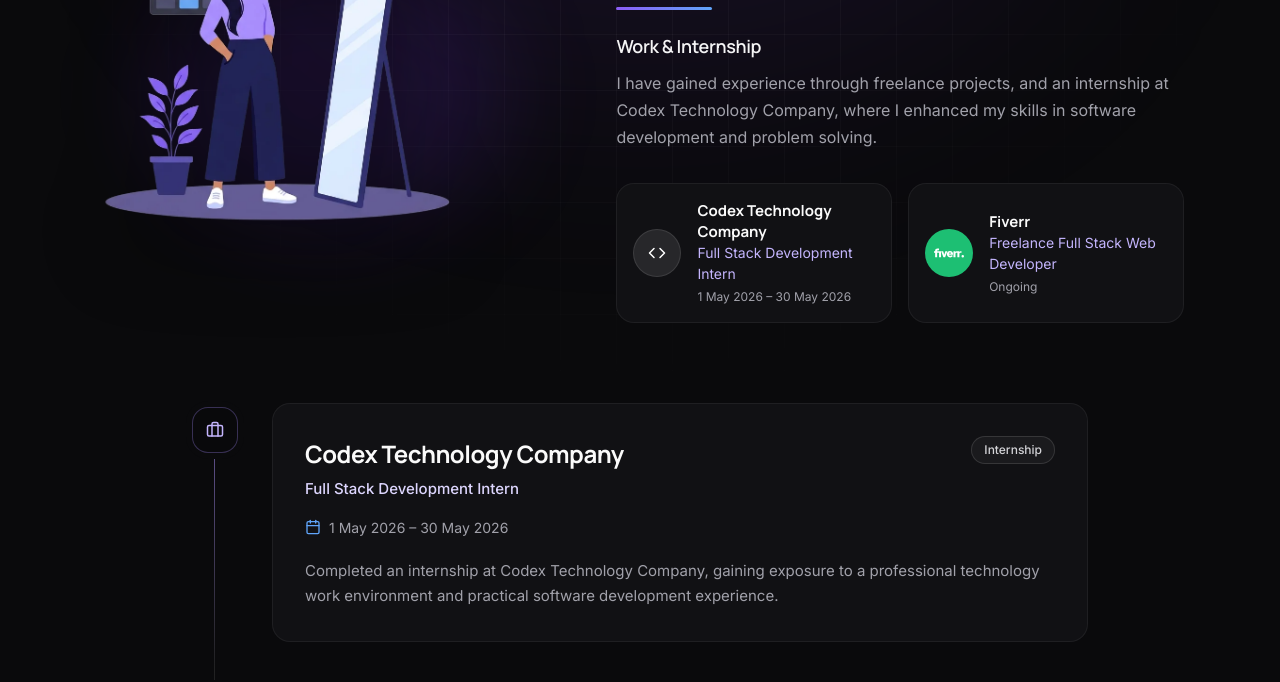
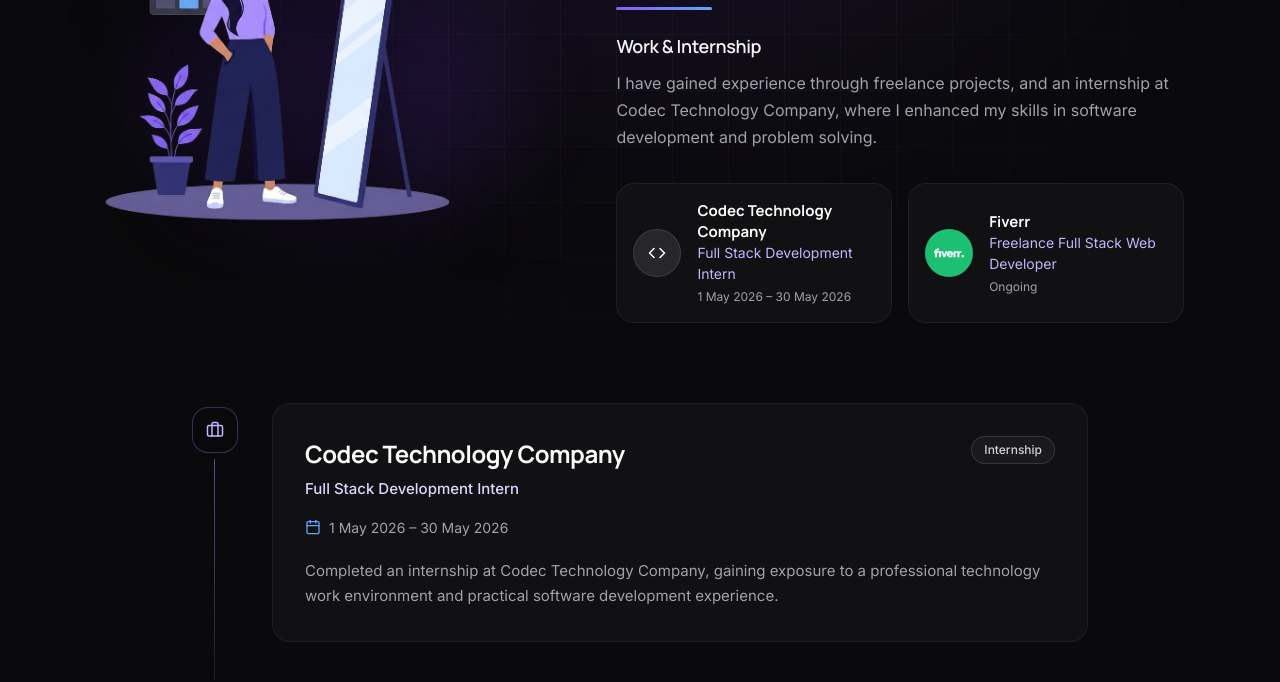
Before and after one commit to srimithasenthilkumar/srimitha-portfolio, a plain HTML site: page experience.html in a window 1280 px wide. Shown: the part 246-928 px from the top of the page. Drawn offline with Linux system fonts and the light colour scheme.

Commit message:
Update experience.html

```diff
--- a/experience.html
+++ b/experience.html
@@ -4,7 +4,7 @@
   <meta charset="utf-8" />
   <meta name="viewport" content="width=device-width, initial-scale=1" />
   <title>Experience | Srimitha Senthilkumar</title>
-  <meta name="description" content="Experience of Srimitha Senthilkumar: Full Stack Development internship at Codexc Technology Company and freelance full-stack development on Fiverr." />
+  <meta name="description" content="Experience of Srimitha Senthilkumar: Full Stack Development internship at Codec Technology Company and freelance full-stack development on Fiverr." />
   <meta name="theme-color" content="#0a0a0c" />
   <meta property="og:title" content="Experience | Srimitha Senthilkumar" />
   <meta property="og:description" content="Experience of Srimitha Senthilkumar: Full Stack Development internship at Codec Technology Company and freelance full-stack development on Fiverr." />
@@ -29,10 +29,10 @@
           <h1 class="page-title">My Experience</h1>
           <span class="underline" aria-hidden="true"></span>
           <h2 class="page-sub">Work &amp; Internship</h2>
-          <p class="page-desc">I have gained experience through freelance projects, and an internship at Codex Technology Company, where I enhanced my skills in software development and problem solving.</p>
+          <p class="page-desc">I have gained experience through freelance projects, and an internship at Codec Technology Company, where I enhanced my skills in software development and problem solving.</p>
           <div class="summary">
             <div class="surface sum-card hover-lift"><span class="logo-circle codex"><i data-icon="code"></i></span>
-              <div><b>Codex Technology Company</b><p class="pos">Full Stack Development Intern</p><p class="when">1 May 2026 – 30 May 2026</p></div></div>
+              <div><b>Codec Technology Company</b><p class="pos">Full Stack Development Intern</p><p class="when">1 May 2026 – 30 May 2026</p></div></div>
             <div class="surface sum-card hover-lift"><span class="logo-circle fiverr"><svg viewBox="0 0 24 24" width="30" height="30" fill="currentColor" aria-label="Fiverr"><path d="M23.004 15.588a.995.995 0 1 0 .002-1.99.995.995 0 0 0-.002 1.99zm-.996-3.705h-.85c-.546 0-.84.41-.84 1.092v2.466h-1.61v-3.558h-.684c-.547 0-.84.41-.84 1.092v2.466h-1.61v-4.874h1.61v.74c.264-.574.626-.74 1.163-.74h1.972v.74c.264-.574.625-.74 1.162-.74h.527v1.316zm-6.786 1.501h-3.359c.088.546.43.858 1.006.858.43 0 .732-.175.83-.487l1.425.4c-.351.848-1.22 1.364-2.255 1.364-1.748 0-2.549-1.355-2.549-2.515 0-1.14.703-2.505 2.45-2.505 1.856 0 2.471 1.384 2.471 2.408 0 .224-.01.37-.02.477zm-1.562-.945c-.04-.42-.342-.81-.889-.81-.508 0-.81.225-.908.81h1.797zM7.508 15.44h1.416l1.767-4.874h-1.62l-.86 2.837-.878-2.837H5.72l1.787 4.874zm-6.6 0H2.51v-3.558h1.524v3.558h1.591v-4.874H2.51v-.302c0-.332.235-.536.606-.536h.918V8.412H2.85c-1.162 0-1.943.712-1.943 1.755v.4H0v1.316h.908v3.558z"/></svg></span>
               <div><b>Fiverr</b><p class="pos">Freelance Full Stack Web Developer</p><p class="when">Ongoing</p></div></div>
           </div>
@@ -45,11 +45,11 @@
           <span class="t-icon"><i data-icon="briefcase"></i></span>
           <article class="surface t-card hover-lift">
             <div class="t-top">
-              <div><h2>Codex Technology Company</h2><p class="pos">Full Stack Development Intern</p></div>
+              <div><h2>Codec Technology Company</h2><p class="pos">Full Stack Development Intern</p></div>
               <span class="pill">Internship</span>
             </div>
             <p class="when"><i data-icon="calendar"></i> 1 May 2026 – 30 May 2026</p>
-            <p class="desc">Completed an internship at Codex Technology Company, gaining exposure to a professional technology work environment and practical software development experience.</p>
+            <p class="desc">Completed an internship at Codec Technology Company, gaining exposure to a professional technology work environment and practical software development experience.</p>
           </article>
         </li>
         <li class="t-item reveal" data-delay="0.1">
```
